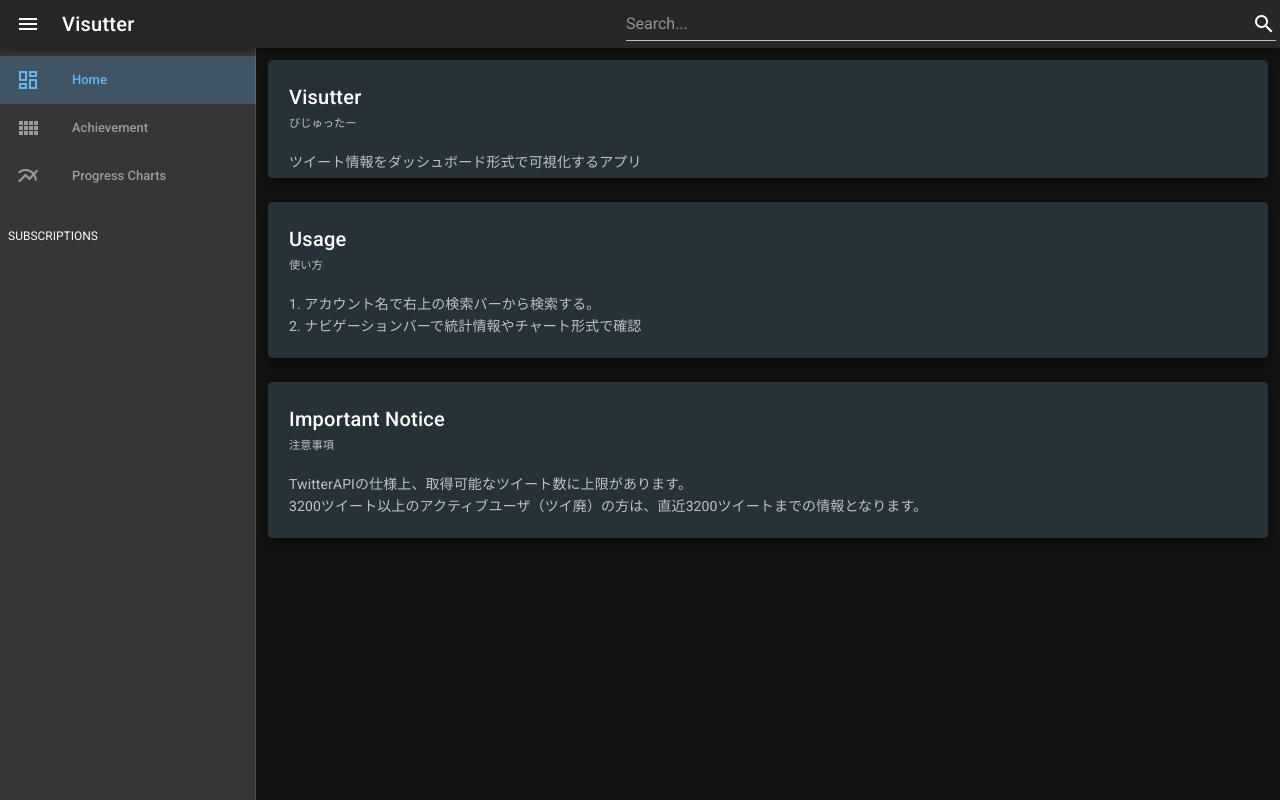
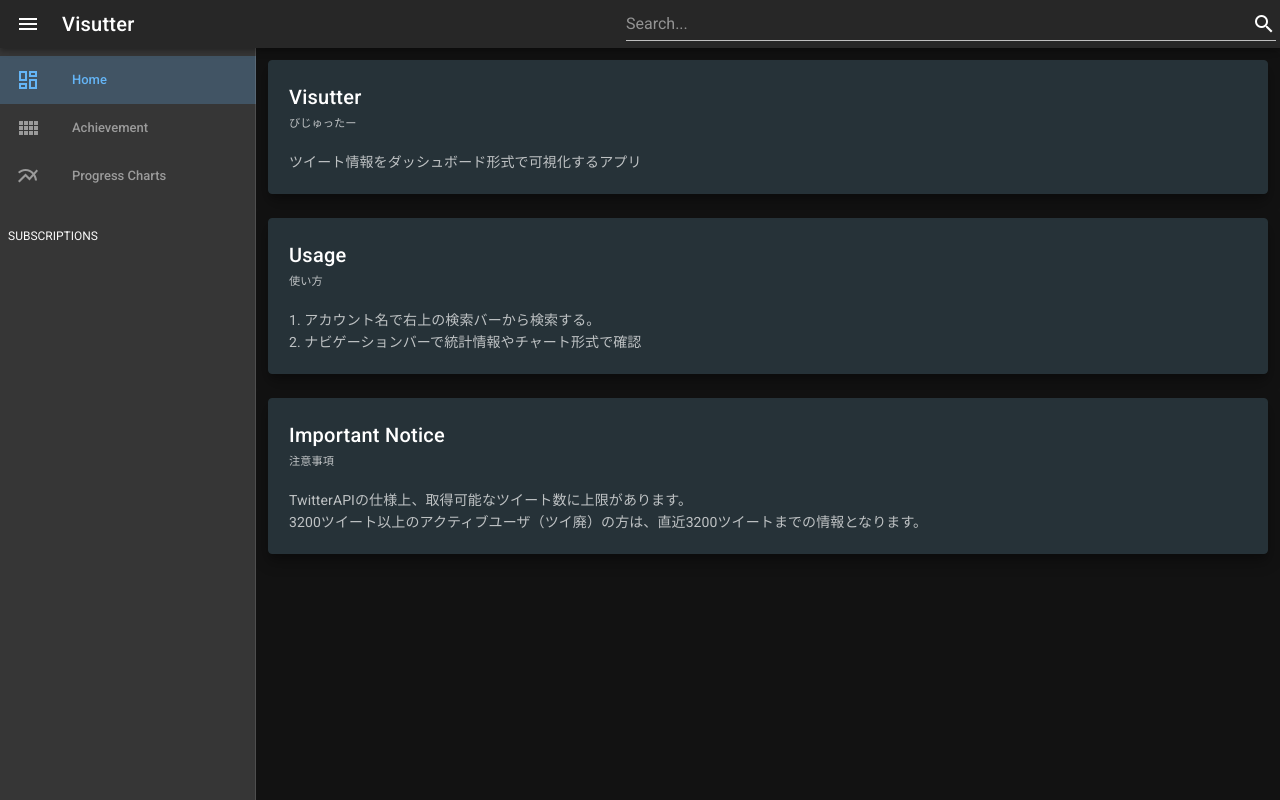
Before and after one commit to kooooichi24/Visutter, a Vue app in the folder frontend/: page / in a window 1280 px wide. Built offline with nearby package versions, Linux system fonts and the light colour scheme.

Commit message:
homeページのスタイル修正

```diff
--- a/frontend/src/components/HomeCard.vue
+++ b/frontend/src/components/HomeCard.vue
@@ -19,7 +19,7 @@
           <v-card-text
             v-for="(text, i) in card.describe"
             :key="i"
-            :class="[i===0 ? 'pb-0' : i===card.describe.length-1 ? 'pt-0' : 'py-0']">{{ text }}</v-card-text>
+            :class="[i===0 && card.describe.length != 1 ? 'pb-0' : i===card.describe.length-1 ? 'pt-0' : 'py-0']">{{ text }}</v-card-text>
         </v-card>
       </v-col>
     </v-row>
```
Also changed, not shown: 1 other file (tests, documents, lock files or other folders).
